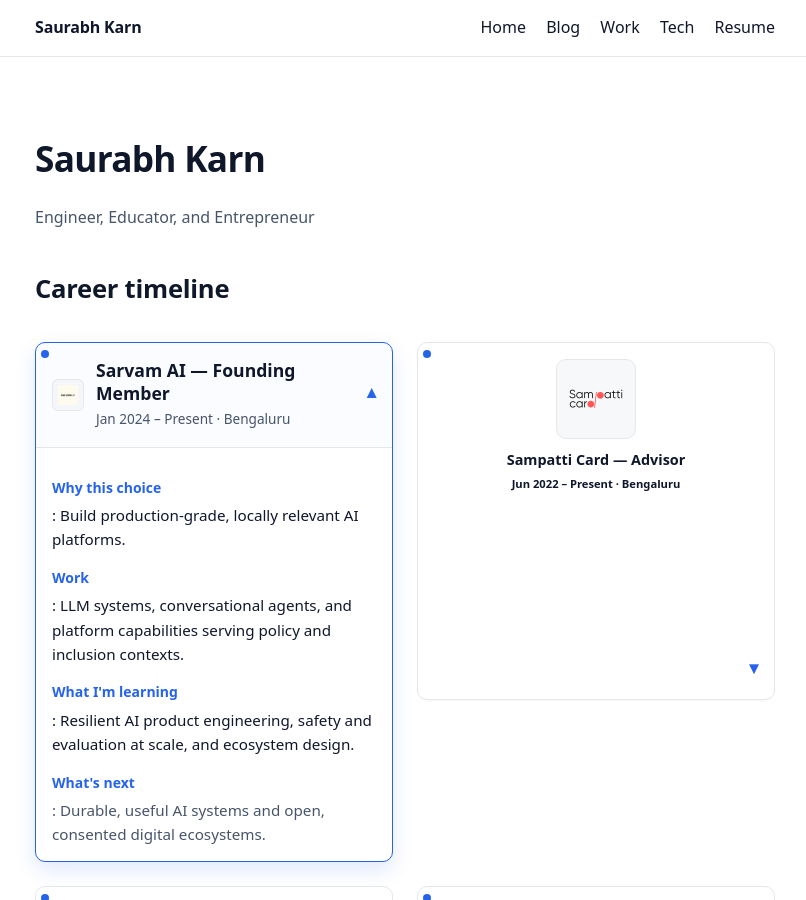
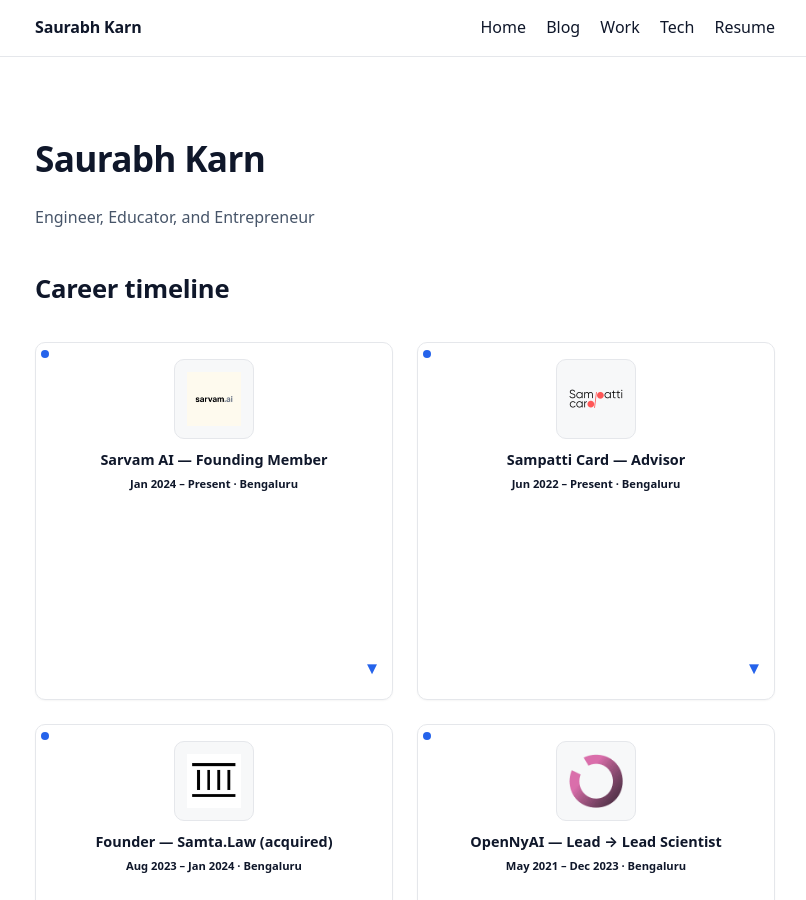
Before and after one commit to saurabh-karn/saurabh-karn.github.io, a Jekyll site: the page built from index.html, in a window 1280 px wide and 900 px high. Shown: the whole window, without its empty margins (235-1041 px from the left). Built offline with Jekyll 4.4.1, drawn with Linux system fonts in a browser that asks for light colours.

Commit message:
Default all timeline cards to collapsed state

```diff
--- a/index.html
+++ b/index.html
@@ -12,7 +12,7 @@
 <h2>Career timeline</h2>
 <ul class="timeline timeline-cards">
   <li class="timeline-item">
-    <details class="timeline-card" open>
+    <details class="timeline-card">
       <summary>
         <img src="{{ '/assets/logos/sarvam.png' | relative_url }}" alt="Sarvam AI" class="company-logo" />
         <div class="card-title">
```
